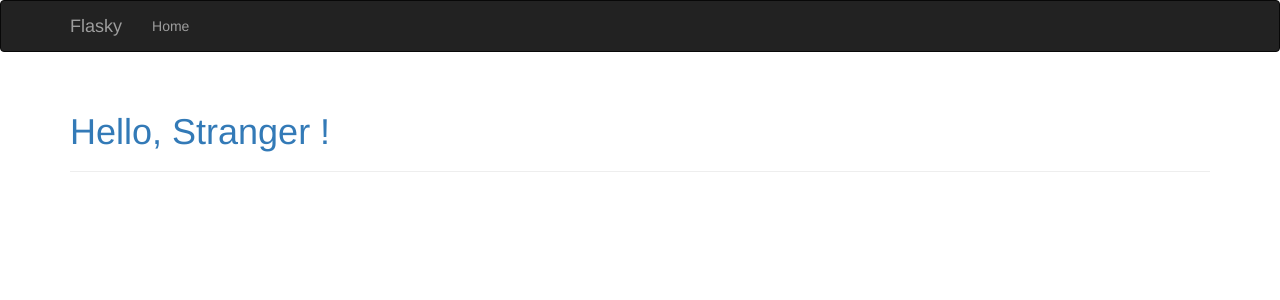
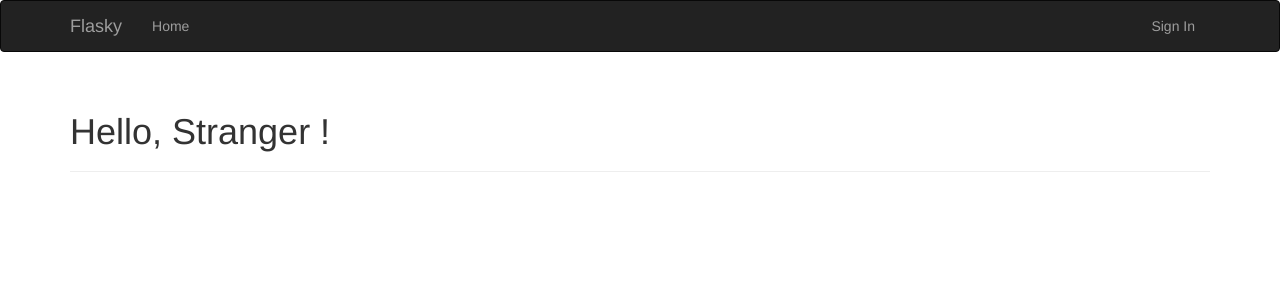
Before and after one commit to xuaxu/blog, a Flask app: page / in a window 1280 px wide. Shown: the top 300 px of the page. Run offline with Flask 2, Linux system fonts and the light colour scheme; some libraries are stand-ins or nearby versions.

Commit message:
fix '>' issue

```diff
--- a/app/templates/base.html
+++ b/app/templates/base.html
@@ -23,7 +23,7 @@
                 {% if current_user.is_authenticated %}
                 <li><a href="{{ url_for('auth.logout') }}">Sign Out</a></li>
                 {% else %}
-                <li><a href="{{ url_for('auth.login') }}"Sign In</a></li>
+                <li><a href="{{ url_for('auth.login') }}">Sign In</a></li>
                 {% endif %}
             </ul>
         </div>
```
